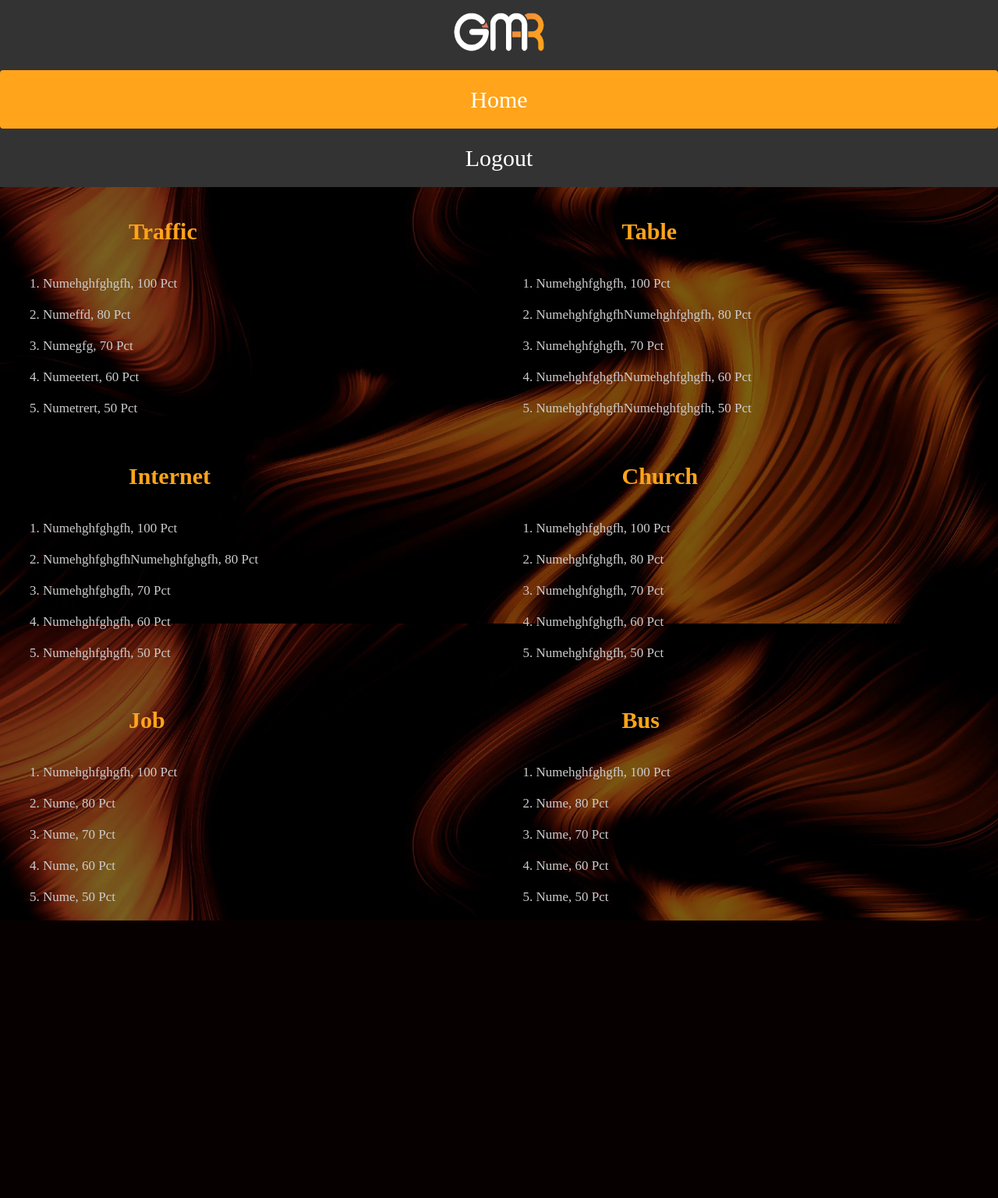
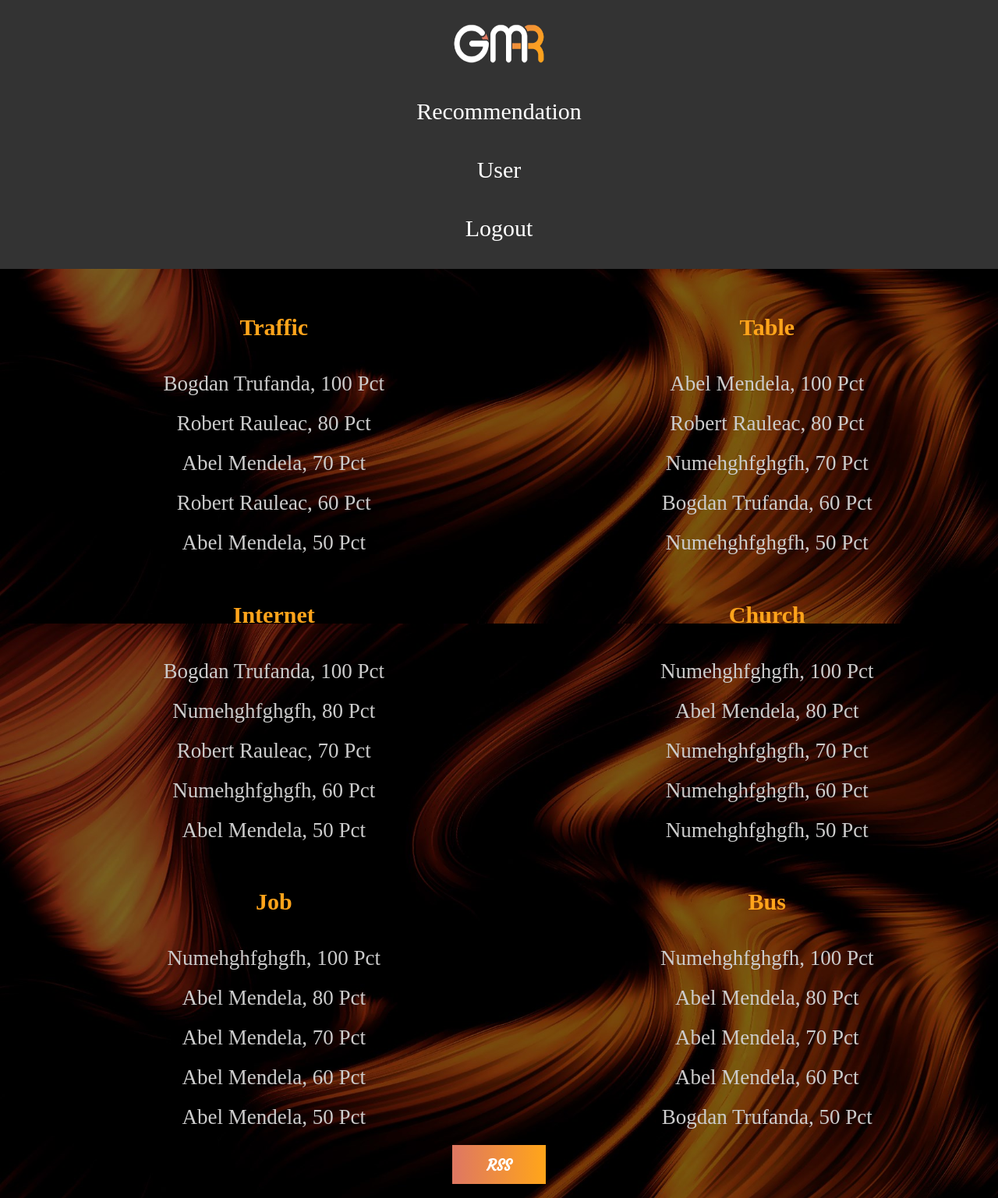
Before and after one commit to BogdanTrufanda/Web-App---PHP, a PHP site: page /Rankings.html in a window 1280 px wide. Shown: the whole page at 78% size. Before the commit the page ends 1181 px from the top, so only its background shows below. Run offline with PHP 8.4, Linux system fonts and the light colour scheme; some web fonts are replaced.

Commit message:
Add files via upload

```diff
--- a/Front/Rankings.html
+++ b/Front/Rankings.html
@@ -8,85 +8,83 @@
         <link href="https://fonts.googleapis.com/css?family=Francois+One&display=swap" rel="stylesheet">
         <link href="https://fonts.googleapis.com/css?family=Merriweather:300,300i,400,400i,700,700i,900,900i&display=swap" rel="stylesheet">
         <link rel="stylesheet" href="https://cdnjs.cloudflare.com/ajax/libs/font-awesome/4.7.0/css/font-awesome.min.css">
-		<meta name="viewport" content="width=device-width, initial-scale=1.0">
+        <meta content="width=device-width, initial-scale=1" name="viewport" />
         <meta charset="UTF-8">
     </head>
 
     <body>
 
-
-
-
-
         <div class="navbar">
             <img alt="poza" src="logo.png">
             <div class="navbar-right">
-				<a class="active" href="Recommendation.html">Home</a>
+                <a href="Recommendation.html">Recommendation</a>
+                <a href="User.html">User</a>
                 <a href="Login.html">Logout</a>
             </div>
         </div>
-
+        <br>
         <div class="flex-container">
-			<div id="A">
+            <div class="box">
                 <h4>Traffic </h4>
-				<ol>
+                <ul>
+                    <li>Bogdan Trufanda, 100 Pct</li>
+                    <li>Robert Rauleac, 80 Pct</li>
+                    <li>Abel Mendela, 70 Pct</li>
+                    <li>Robert Rauleac, 60 Pct</li>
+                    <li>Abel Mendela, 50 Pct</li>
+                </ul>
+            </div>
+            <div class="box">
+                <h4>Table</h4>
+                <ul>
+                    <li>Abel Mendela, 100 Pct</li>
+                    <li>Robert Rauleac, 80 Pct</li>
+                    <li>Numehghfghgfh, 70 Pct</li>
+                    <li>Bogdan Trufanda, 60 Pct</li>
+                    <li>Numehghfghgfh, 50 Pct</li>
+                </ul>
+            </div>
+            <div class="box">
+                <h4>Internet</h4>
+                <ul>
+                    <li>Bogdan Trufanda, 100 Pct</li>
+                    <li>Numehghfghgfh, 80 Pct</li>
+                    <li>Robert Rauleac, 70 Pct</li>
+                    <li>Numehghfghgfh, 60 Pct</li>
+                    <li>Abel Mendela, 50 Pct</li>
+                </ul>
+            </div>
+            <div class="box">
+                <h4>Church</h4>
+                <ul>
                     <li>Numehghfghgfh, 100 Pct</li>
-					<li>Numeffd, 80 Pct</li>
-					<li>Numegfg, 70 Pct</li>
-					<li>Numeetert, 60 Pct</li>
-					<li>Numetrert, 50 Pct</li>
-				</ol>
-			</div>
-						<div id="B">
-				<h4>Table</h4>
-				<ol>
-					<li>Numehghfghgfh, 100 Pct</li>
-					<li>NumehghfghgfhNumehghfghgfh, 80 Pct</li>
-					<li>Numehghfghgfh, 70 Pct</li>
-					<li>NumehghfghgfhNumehghfghgfh, 60 Pct</li>
-					<li>NumehghfghgfhNumehghfghgfh, 50 Pct</li>
-				</ol>
-			</div>
-						<div id="C">
-				<h4>Internet</h4>
-				<ol>
-					<li>Numehghfghgfh, 100 Pct</li>
-					<li>NumehghfghgfhNumehghfghgfh, 80 Pct</li>
+                    <li>Abel Mendela, 80 Pct</li>
                     <li>Numehghfghgfh, 70 Pct</li>
                     <li>Numehghfghgfh, 60 Pct</li>
                     <li>Numehghfghgfh, 50 Pct</li>
-				</ol>
+                </ul>
             </div>
-			<div id="D">
-				<h4>Church</h4>
-				<ol>
+            <div class="box">
+                <h4>Job</h4>
+                <ul>
                     <li>Numehghfghgfh, 100 Pct</li>
-					<li>Numehghfghgfh, 80 Pct</li>
-					<li>Numehghfghgfh, 70 Pct</li>
-					<li>Numehghfghgfh, 60 Pct</li>
-					<li>Numehghfghgfh, 50 Pct</li>
-				</ol>
+                    <li>Abel Mendela, 80 Pct</li>
+                    <li>Abel Mendela, 70 Pct</li>
+                    <li>Abel Mendela, 60 Pct</li>
+                    <li>Abel Mendela, 50 Pct</li>
+                </ul>
             </div>
-			<div id="E">
-				<h4>Job</h4>
-				<ol>
+            <div class="box">
+                <h4>Bus</h4>
+                <ul>
                     <li>Numehghfghgfh, 100 Pct</li>
-					<li>Nume, 80 Pct</li>
-					<li>Nume, 70 Pct</li>
-					<li>Nume, 60 Pct</li>
-					<li>Nume, 50 Pct</li>
-				</ol>
-			</div>
-			<div id="F">
-				<h4>Bus</h4>
-				<ol>
-					<li>Numehghfghgfh, 100 Pct</li>
-					<li>Nume, 80 Pct</li>
-					<li>Nume, 70 Pct</li>
-					<li>Nume, 60 Pct</li>
-					<li>Nume, 50 Pct</li>
-				</ol>
+                    <li>Abel Mendela, 80 Pct</li>
+                    <li>Abel Mendela, 70 Pct</li>
+                    <li>Abel Mendela, 60 Pct</li>
+                    <li>Bogdan Trufanda, 50 Pct</li>
+                </ul>
             </div>
         </div>
+        <button type="button" class="button">RSS</button><br>
     </body>
 </html>
--- a/Front/rankingsStyle.css
+++ b/Front/rankingsStyle.css
@@ -20,45 +20,56 @@ body {
 /*-------------------------------------*/
 .navbar {
     background-color: #333;
-    margin: 0;
-    overflow: hidden;
-    color: #fff;
-    height: 65px;
+    padding: 15px 5px;
 }
 
 .navbar a {
     float: left;
     color: white;
     text-align: center;
-	padding: 18px;
+    padding: 12px;
     text-decoration: none;
     font-size: 18px;
     line-height: 25px;
-	border-radius: 4px;
+
 }
 
 .navbar img {
-    height: 70px;
-    width: 100px;
-    text-align: left;
-    padding-left: 20px;
-    padding-right: 20px;
+    width: 70px;
+    height: 45px;
 }
 
 .navbar a:hover {
-	background-color: #ddd;
-	color: black;
-}
+    border-bottom: 2px solid #ffa41b;
 
-.navbar a.active {
-	background-color: #ffa41b;
-	color: white;
 }
 
 .navbar-right {
     float: right;
 }
 
+.button
+{
+    margin: 0 auto;
+    display: block;
+    height: 30px;
+    width: 100px;
+    background-image: linear-gradient(to left, #ffa41b 0%, #df7861 100%);
+    border-image: linear-gradient(to left, #ffa41b 0%, #df7861 100%);
+    border-image-slice: 1;
+    border-width: 4px;
+    font-size: 16px;
+    font-family: 'Courgette';
+    color: #fff;
+    font-weight: 800;
+}
+
+.button:hover {
+    border-image: linear-gradient(to left, #feb377 0%, #feb377 100%);
+    background-image: linear-gradient(to left, #feb377 0%, #feb377 100%);
+    border-image-slice: 1;
+    border-width: 4px;
+}
 
 /*-------------------------------------*/
 /*Body*/
@@ -70,43 +81,30 @@ body {
     flex-wrap: wrap;
 }
 
-#A {
+.box {
     flex: 1 0 450px;
 }
-
-#B {
-    flex: 1 0 450px;
-}
-#C {
-    flex: 1 0 450px;
-}
-#D {
-    flex: 1 0 450px;
-}
-#E {
-    flex: 1 0 450px;
-}
-#F {
-    flex: 1 0 450px;
-}
-.flex-container > div > ol > li
+li
 {
     color:#ccc;
     margin-bottom: 20px;
 }
 
-.flex-container > div > h4
-{	padding-left: 30px;
+h4
+{	padding-left: 40px;
     font-size: 30px;
     text-align: left;
     color: #ffa41b;
 }
 
-
+ul
+{
+    list-style-type:none;
+}
 
 /* ------- MEDIA  -------------- */
 
-/*MOBILE*/
+/*MOBILE 1*/
 @media only screen and (min-width: 300px) and (max-width: 450px) {
     .navbar {
         height: auto;
@@ -136,36 +134,77 @@ body {
         display:flex;
         flex-wrap: wrap;
     }
-    .flex-container > div > ol > li
+    li
     {
         font-size: 17px;
     }
 
-.flex-container > div > h4
+    h4
     {
-    padding-left: 150px;
+        text-align: center;
+        padding-right: 25px;
     }
-#A {
-    flex: 1 0 200px;
+    .box {
+        flex: 1 0 230px;
     }
-
-#B {
-    flex: 1 0 200px;
-}
-#C {
-    flex: 1 0 200px;
-}
-#D {
-    flex: 1 0 200px;
-}
-#E {
-       flex: 1 0 250px;
-}
-#F {
-     flex: 1 0 250px;
+    ul
+    {
+        padding-right: 30px;
+        text-align: center;
+        list-style-position: inside;
     }
 
 }
+/*MOBILE 2*/
+@media only screen and (min-width: 500px) and (max-height: 420px) {
+        h4
+    {
+        text-align: center;
+        padding-right: 25px;
+    }
+    .navbar {
+        height: auto;
+    }
+    .navbar img {
+        height: 50px;
+        width: 80px;
+        display: block;
+        margin-left: auto;
+        margin-right: auto;
+
+    }
+    .navbar a {
+        padding: 10px;
+        float: none;
+        display: block;
+        text-align: center;
+        font-size: 20px;
+
+    }
+
+    .navbar-right {
+        float: none;
+    }
+    .flex-container {
+        padding-left: 0px;
+        display:flex;
+        flex-wrap: wrap;
+    }
+    .box {
+        flex: 1 0 200px;
+    }
+ul li{
+ font-size:25px;
+}
+   ul
+    {
+        padding-right: 30px;
+        text-align: center;
+        list-style-position: inside;
+    }
+
+}
+
 /*Tables/Ipads*/
 @media only screen and (min-width: 766px) and (max-width: 1367px) {
     .navbar {
@@ -194,17 +233,20 @@ body {
         display:flex;
         flex-wrap: wrap;
     }
-    .flex-container > div > ol > li
+    li
     {
-	font-size: 17px;
+        font-size: 27px;
     }
 
-.flex-container > div > h4
+        .box  > *{
+         text-align: center;}
+
+    .button
     {
-    padding-left: 150px;
+        height: 50px;
+        width: 120px;
+        font-size: 20px;
     }
-
-
 
 }
 
@@ -272,15 +304,29 @@ body {
     .navbar-right {
         float: none;
     }
+    .box {
+        flex: 1 0 400px;
+    }
 
+  li
+    {
+        font-size: 30px;
+    }
 
+    h4
+    {
+        font-size: 35px;
+    }
 
-
-
+    .button
+    {
+        height: 60px;
+        font-size: 40px;
+    }
 }
 
 /*4K*/
-@media only screen and (min-width: 1999px) and (min-height: 2000px)
+@media only screen and (min-width: 3600px) and (min-height: 2000px)
 {
     .navbar {
         height: auto;
@@ -303,30 +349,23 @@ body {
     .navbar-right {
         float: none;
     }
-
+        .box {
+        flex: 1 0 500px;
+    }
+ li
+    {
+        font-size: 50px;
     }
 
-
-
-	/*4K reverse*/
-@media only screen and (min-width: 1999px) and (min-height: 2500px)
+    h4
     {
-
-      .navbar {
-    height: auto;
+        font-size: 75px;
     }
-    .navbar img {
-            height: 230px;
-    width: 270px;
-
+    .button
+    {
+            margin-top:202px;
+        height: 90px;
+        width: 120px;
+        font-size: 50px;
     }
-	.navbar a {
-		float: none;
-		display: block;
-		text-align: center;
-        font-size: 80px;
-        padding: 90px;
 }
-
-
-}
```
Also changed, not shown: other parts of Front/rankingsStyle.css (+14 -24 lines). Lines whose indentation alone changed are shown as unchanged.
